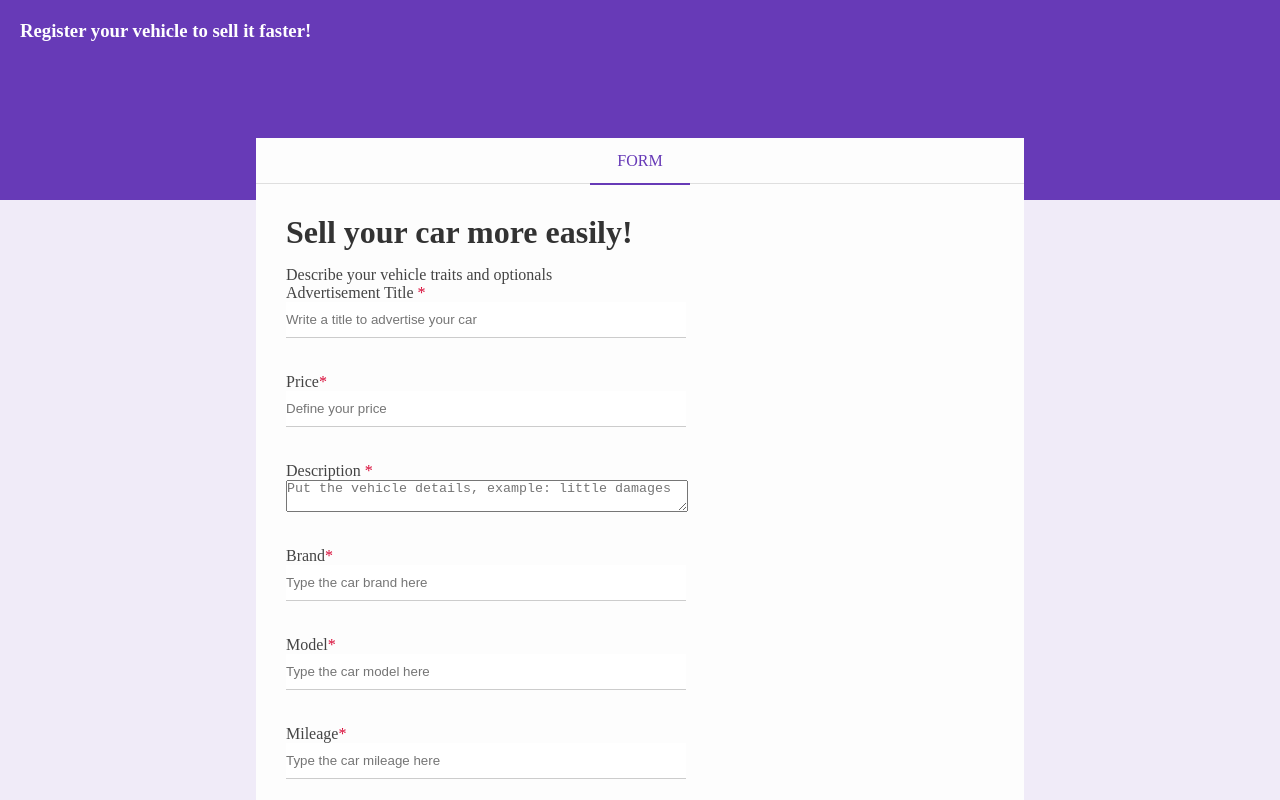
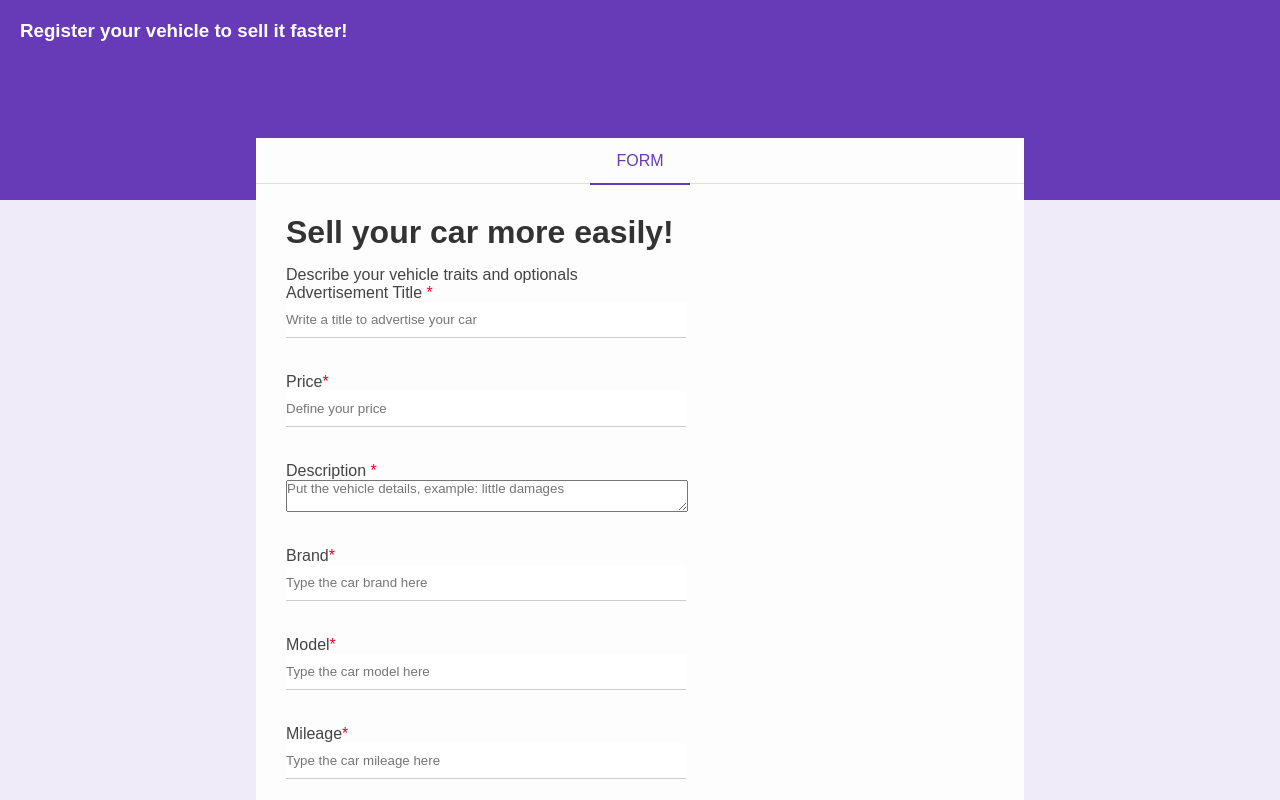
Before and after one commit to ricardomoura1979/Form-project, a plain HTML site: page index.html in a window 1280 px wide. Shown: the top 800 px of the page. Drawn offline with Linux system fonts and the light colour scheme.

Commit message:
update css

```diff
--- a/css/styles.css
+++ b/css/styles.css
@@ -3,7 +3,7 @@
 * {
     margin: 0;
     padding: 0;
-    font-familu: Arial, Helvetica, sans-serif;
+    font-family: Arial, Helvetica, sans-serif;
 }
 
 body {
```
